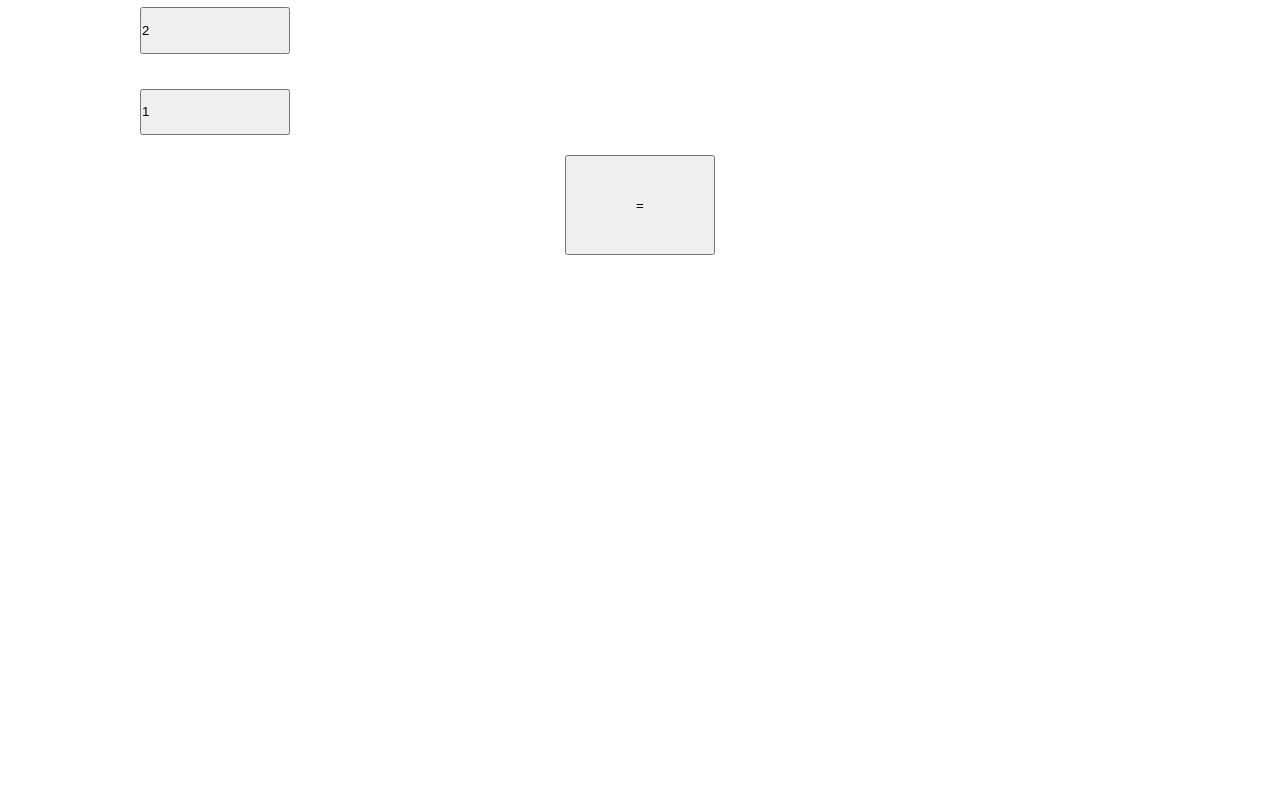
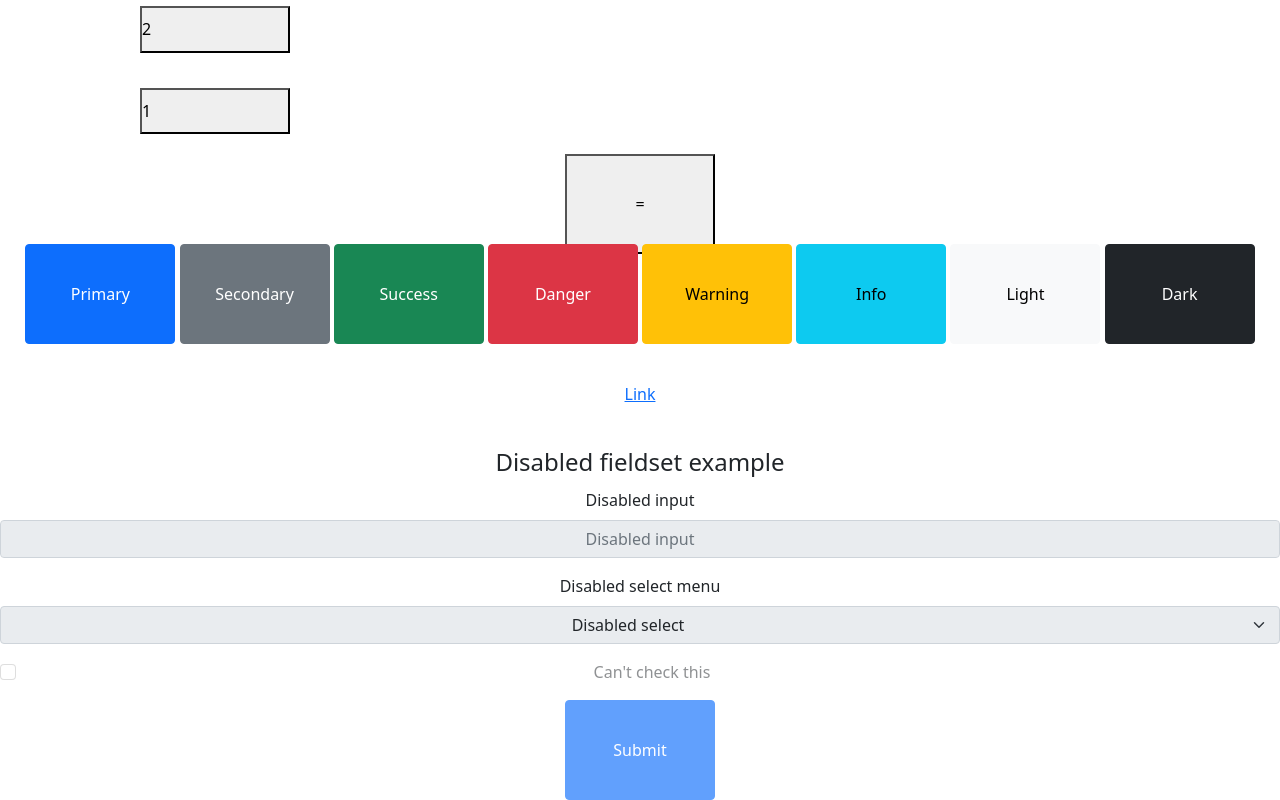
Before and after one commit to rodgerswisdom/Calculator_js, a plain HTML site: page index.html in a window 1280 px wide. Shown: the part 1062-1862 px from the top of the page. Before the commit the page ends 1317 px from the top, so only its background shows below. Drawn offline with nearby package versions, Linux system fonts and the light colour scheme.

Commit message:
index.html

```diff
--- a/index.html
+++ b/index.html
@@ -5,6 +5,7 @@
     <meta name="viewport" content="width=device-width, initial-scale=1.0">
     <title>Calculator</title>
     <link rel="stylesheet" href="css/home.css">
+    <link href="https://cdn.jsdelivr.net/npm/bootstrap@5.0.2/dist/css/bootstrap.min.css" rel="stylesheet" integrity="sha384-EVSTQN3/azprG1Anm3QDgpJLIm9Nao0Yz1ztcQTwFspd3yD65VohhpuuCOmLASjC" crossorigin="anonymous">
 </head>
 <body>
     <header>
@@ -41,6 +42,42 @@
                     <button class="equal-key">=</button>
                 </div>
             </div>
+
+            <button type="button" class="btn btn-primary">Primary</button>
+<button type="button" class="btn btn-secondary">Secondary</button>
+<button type="button" class="btn btn-success">Success</button>
+<button type="button" class="btn btn-danger">Danger</button>
+<button type="button" class="btn btn-warning">Warning</button>
+<button type="button" class="btn btn-info">Info</button>
+<button type="button" class="btn btn-light">Light</button>
+<button type="button" class="btn btn-dark">Dark</button>
+
+<button type="button" class="btn btn-link">Link</button>
+
+<form>
+    <fieldset disabled>
+      <legend>Disabled fieldset example</legend>
+      <div class="mb-3">
+        <label for="disabledTextInput" class="form-label">Disabled input</label>
+        <input type="text" id="disabledTextInput" class="form-control" placeholder="Disabled input">
+      </div>
+      <div class="mb-3">
+        <label for="disabledSelect" class="form-label">Disabled select menu</label>
+        <select id="disabledSelect" class="form-select">
+          <option>Disabled select</option>
+        </select>
+      </div>
+      <div class="mb-3">
+        <div class="form-check">
+          <input class="form-check-input" type="checkbox" id="disabledFieldsetCheck" disabled>
+          <label class="form-check-label" for="disabledFieldsetCheck">
+            Can't check this
+          </label>
+        </div>
+      </div>
+      <button type="submit" class="btn btn-primary">Submit</button>
+    </fieldset>
+  </form>
         </section>
     </main>
    <script src="js/index.js"></script>
```
